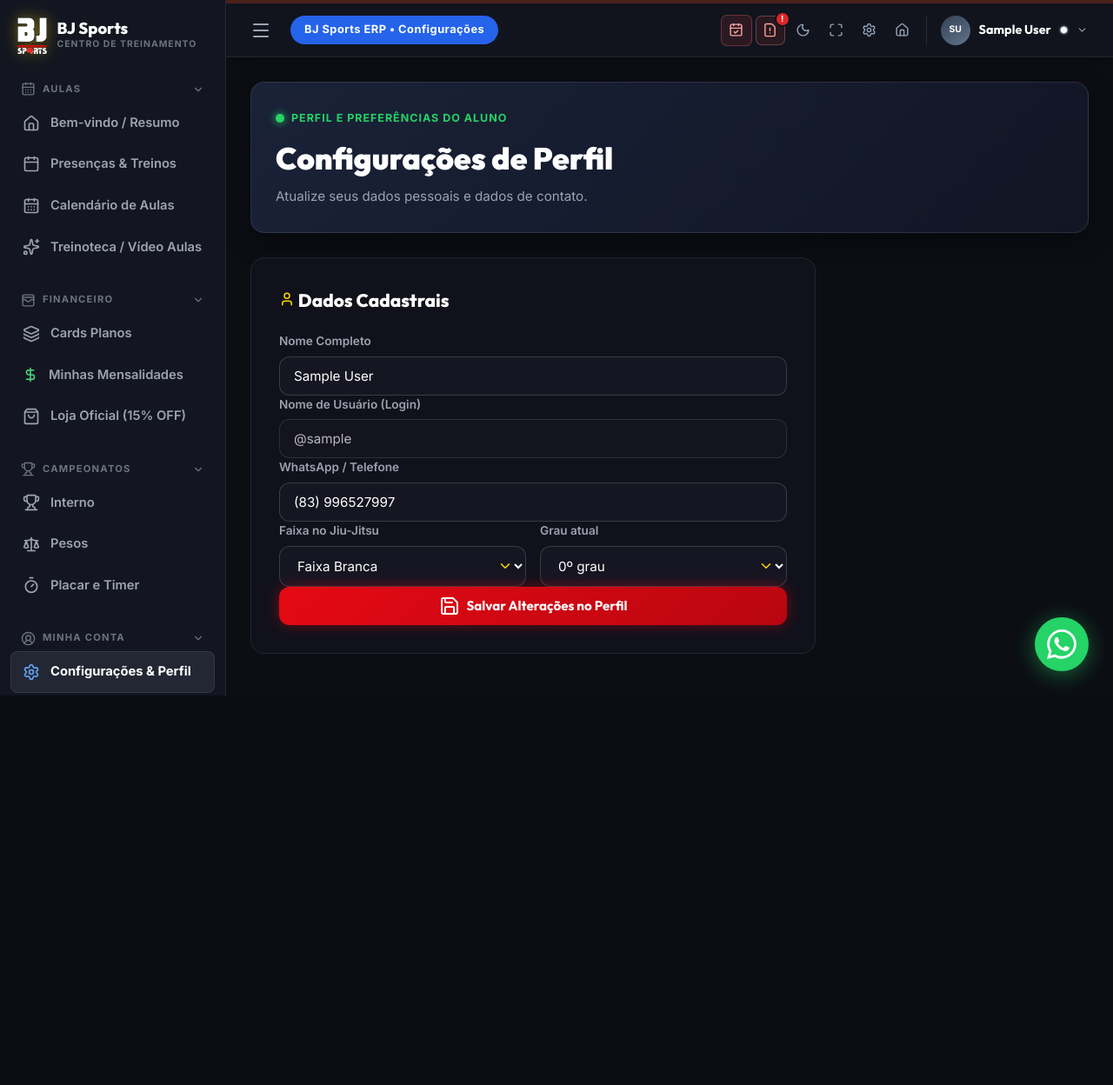
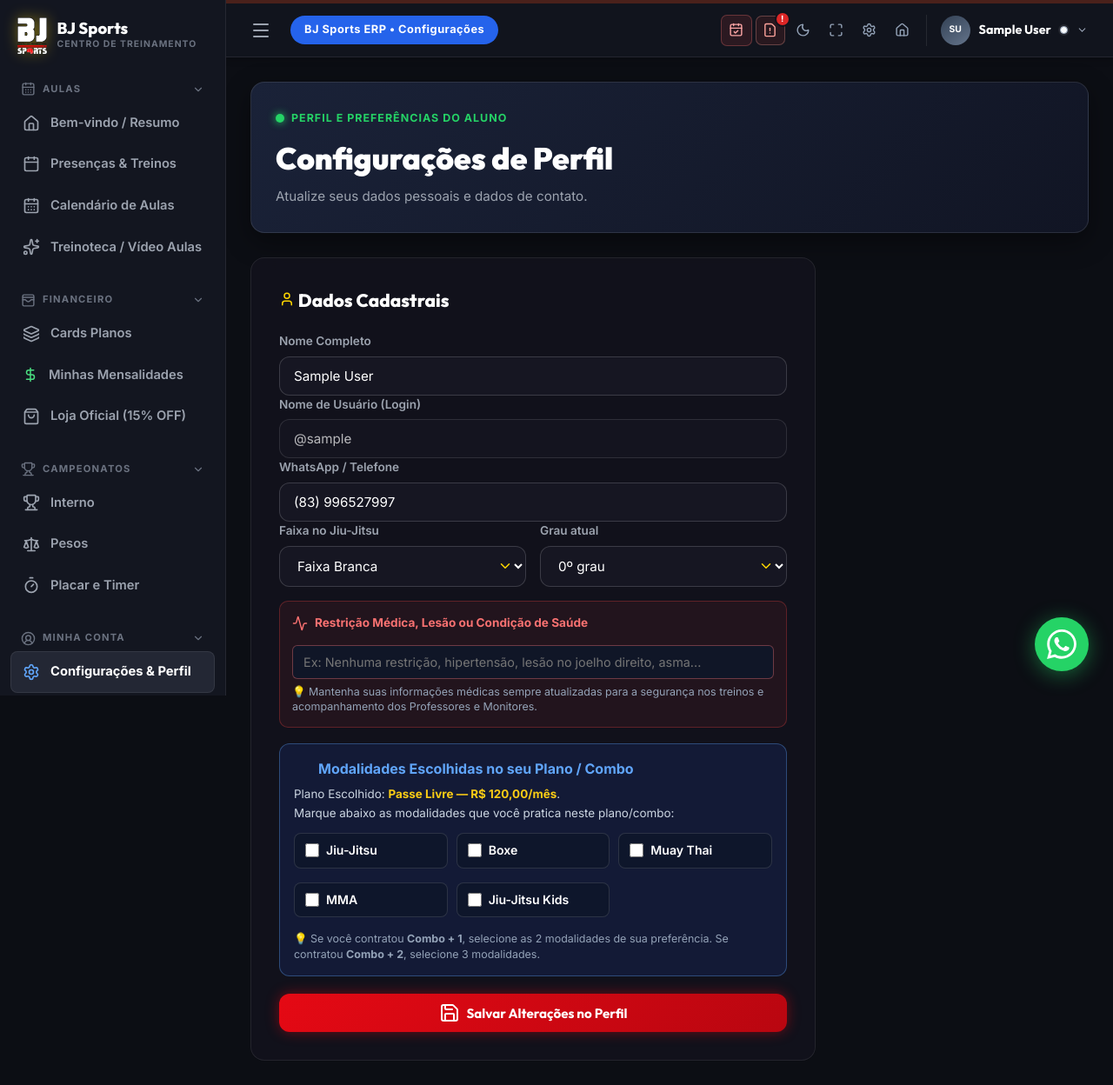
Before and after one commit to fvier/bjsports, a Flask app: page /configuracoes in a window 1280 px wide. Shown: the whole page at 87% size. Before the commit the page ends 800 px from the top, so only its background shows below. Run offline with Flask 3, Linux system fonts and the light colour scheme; the visitor is signed in with stand-in values (Sample User, id 1); data comes from the database, SQL or seed files in the repository; some libraries are stand-ins or nearby versions.

Commit message:
feat: inclui Passe Livre em Modalidades e adiciona selecao de modalidades do Combo no Perfil do aluno

```diff
--- a/app.py
+++ b/app.py
@@ -258,7 +258,13 @@ class User(db.Model):
     image_consent_guardian_relationship = db.Column(db.String(30))
     medical_restriction = db.Column(db.String(250))
     is_experimental = db.Column(db.Boolean, nullable=False, default=False)
+    selected_modalities = db.Column(db.String(250)) # ex: "Jiu-Jitsu, Boxe"
     created_at = db.Column(db.DateTime, default=datetime.utcnow)
+
+    def get_selected_modalities_list(self):
+        if not self.selected_modalities:
+            return []
+        return [m.strip() for m in self.selected_modalities.split(',') if m.strip()]
 
     def set_password(self, password):
         self.password_hash = generate_password_hash(password)
@@ -3228,6 +3234,11 @@ def configuracoes():
             if new_belt_degree is not None and 0 <= new_belt_degree <= 4:
                 user.belt_degree = new_belt_degree
             user.medical_restriction = new_medical_restriction if new_medical_restriction else None
+            combo_modalities = request.form.getlist('combo_modalities')
+            if combo_modalities:
+                user.selected_modalities = ", ".join(combo_modalities)
+            elif 'combo_modalities' in request.form:
+                user.selected_modalities = None
             db.session.commit()
             session['user_name'] = new_name
             flash('Configurações e informações do perfil salvas com sucesso!', 'success')
--- a/templates/configuracoes.html
+++ b/templates/configuracoes.html
@@ -73,7 +73,45 @@
               </div>
             </div>
 
-            <button type="submit" class="btn btn-primary btn-block btn-glow">
+            <!-- ESPAÇO DE RESTRIÇÃO MÉDICA E SAÚDE -->
+            <div class="form-group" style="background: rgba(239, 68, 68, 0.08); padding: 14px; border-radius: 10px; border: 1px solid rgba(239, 68, 68, 0.3); margin-top: 16px;">
+              <label style="color: #f87171; font-weight: 700; display: flex; align-items: center; gap: 8px;">
+                <i data-lucide="activity" style="width: 18px; height: 18px;"></i> Restrição Médica, Lesão ou Condição de Saúde
+              </label>
+              <input type="text" name="medical_restriction" value="{{ profile_user.medical_restriction or '' }}" placeholder="Ex: Nenhuma restrição, hipertensão, lesão no joelho direito, asma..." style="margin-top: 8px; width: 100%; padding: 10px 12px; border-radius: 6px; background: rgba(15, 23, 42, 0.9); border: 1px solid rgba(248, 113, 113, 0.4); color: #fff; font-size: 0.9rem;">
+              <small style="display: block; font-size: 0.78rem; color: #94a3b8; margin-top: 6px; line-height: 1.4;">
+                💡 Mantenha suas informações médicas sempre atualizadas para a segurança nos treinos e acompanhamento dos Professores e Monitores.
+              </small>
+            </div>
+
+            <!-- SEÇÃO DE SELEÇÃO DE MODALIDADES DO COMBO NO PERFIL DO ALUNO -->
+            {% set current_selected = profile_user.get_selected_modalities_list() %}
+            <div class="form-group" style="background: rgba(30, 58, 138, 0.25); padding: 16px; border-radius: 12px; border: 1px solid rgba(96, 165, 250, 0.35); margin-top: 18px;">
+              <label style="color: #60a5fa; font-weight: 800; font-size: 1rem; display: flex; align-items: center; gap: 8px; margin-bottom: 6px;">
+                <i data-lucide="dumbbells" style="width: 20px; height: 20px; color: var(--accent-gold);"></i>
+                Modalidades Escolhidas no seu Plano / Combo
+              </label>
+              <p style="font-size: 0.84rem; color: #cbd5e1; margin-bottom: 12px;">
+                Plano Escolhido: <strong style="color: #facc15;">{{ profile_user.plan }}</strong>.<br>
+                Marque abaixo as modalidades que você pratica neste plano/combo:
+              </p>
+
+              <div class="combo-modalities-checkboxes" style="display: grid; grid-template-columns: repeat(auto-fill, minmax(170px, 1fr)); gap: 10px;">
+                {% for mod in ['Jiu-Jitsu', 'Boxe', 'Muay Thai', 'MMA', 'Jiu-Jitsu Kids'] %}
+                <label style="display: flex; align-items: center; gap: 8px; padding: 8px 12px; background: rgba(15, 23, 42, 0.85); border-radius: 8px; border: 1px solid rgba(255, 255, 255, 0.12); cursor: pointer; color: #ffffff; font-weight: 600; font-size: 0.88rem;">
+                  <input type="checkbox" name="combo_modalities" value="{{ mod }}" {% if mod in current_selected %}checked{% endif %} style="accent-color: #f59e0b; width: 16px; height: 16px;">
+                  <span>{{ mod }}</span>
+                </label>
+                {% endfor %}
+              </div>
+              <small style="display: block; font-size: 0.78rem; color: #94a3b8; margin-top: 10px; line-height: 1.4;">
+                💡 Se você contratou <strong>Combo + 1</strong>, selecione as 2 modalidades de sua preferência. Se contratou <strong>Combo + 2</strong>, selecione 3 modalidades.
+              </small>
+            </div>
+
+            <input type="hidden" name="csrf_token" value="{{ csrf_token() }}">
+
+            <button type="submit" class="btn btn-primary btn-block btn-glow" style="margin-top: 20px;">
               <i data-lucide="save"></i> Salvar Alterações no Perfil
             </button>
           </form>
--- a/templates/login.html
+++ b/templates/login.html
@@ -193,6 +193,7 @@
 
               <label for="regPlan" style="font-size: 0.84rem; color: var(--text-muted);">Selecione o Plano / Modalidades Desejado *</label>
               <select name="regPlan" id="regPlan" required style="width: 100%; padding: 10px 14px; border-radius: 8px; background: rgba(15, 23, 42, 0.9); color: #fff; border: 1px solid var(--border-light); font-size: 0.92rem; font-weight: 600;">
+                <option value="Plano Passe Livre (Livre Acesso Todos os Dias) — R$ 120,00/mês">Plano Passe Livre (Livre Acesso Todos os Dias) — R$ 120,00/mês</option>
                 <option value="Jiu-Jitsu Tarde (Seg, Qua, Sex) — R$ 100,00/mês">Jiu-Jitsu Tarde (Seg, Qua, Sex) — R$ 100,00/mês</option>
                 <option value="Jiu-Jitsu Noturno (Seg, Qua, Sex) — R$ 100,00/mês">Jiu-Jitsu Noturno (Seg, Qua, Sex) — R$ 100,00/mês</option>
                 <option value="Jiu-Jitsu Noturno (Ter, Qui) — R$ 90,00/mês">Jiu-Jitsu Noturno (Ter, Qui) — R$ 90,00/mês</option>
@@ -289,6 +290,7 @@
 
   <script>
     const plansModalidades = [
+      "Plano Passe Livre (Livre Acesso Todos os Dias) — R$ 120,00/mês",
       "Jiu-Jitsu Tarde (Seg, Qua, Sex) — R$ 100,00/mês",
       "Jiu-Jitsu Noturno (Seg, Qua, Sex) — R$ 100,00/mês",
       "Jiu-Jitsu Noturno (Ter, Qui) — R$ 90,00/mês",
```
